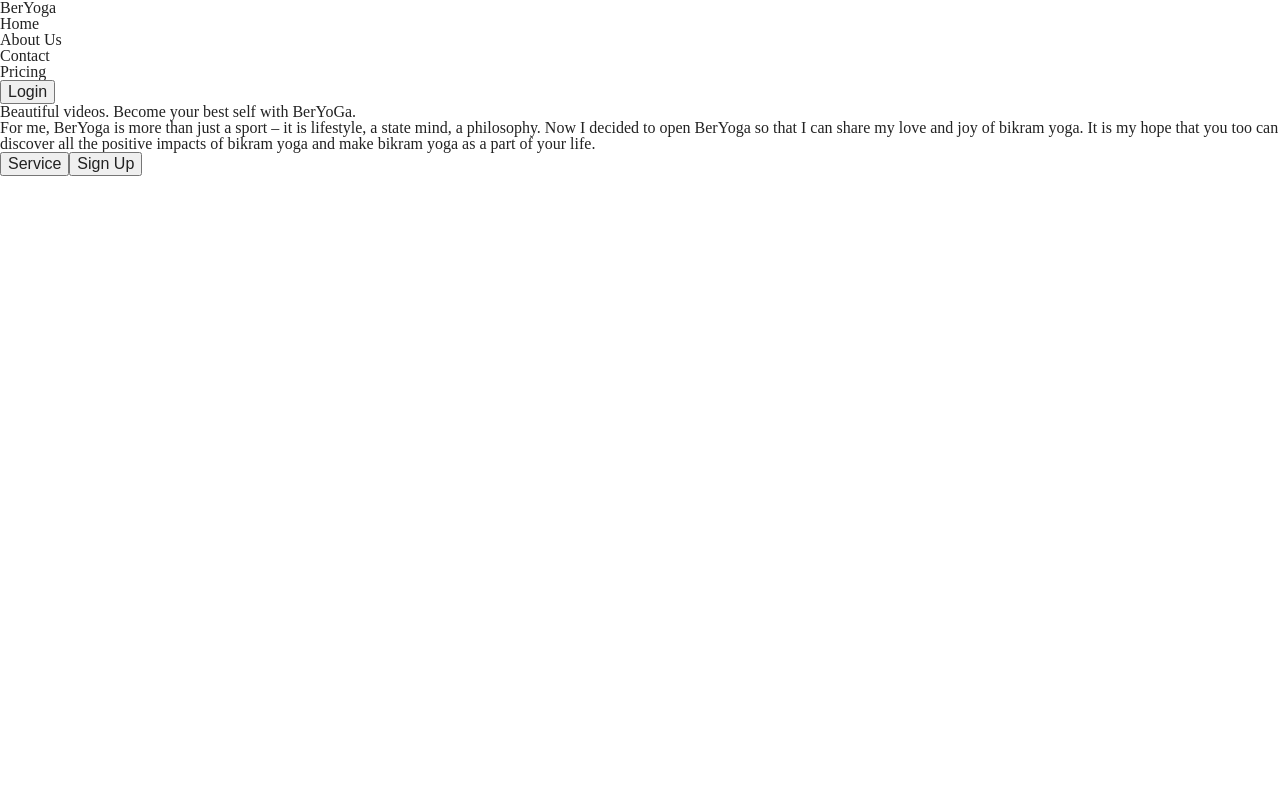
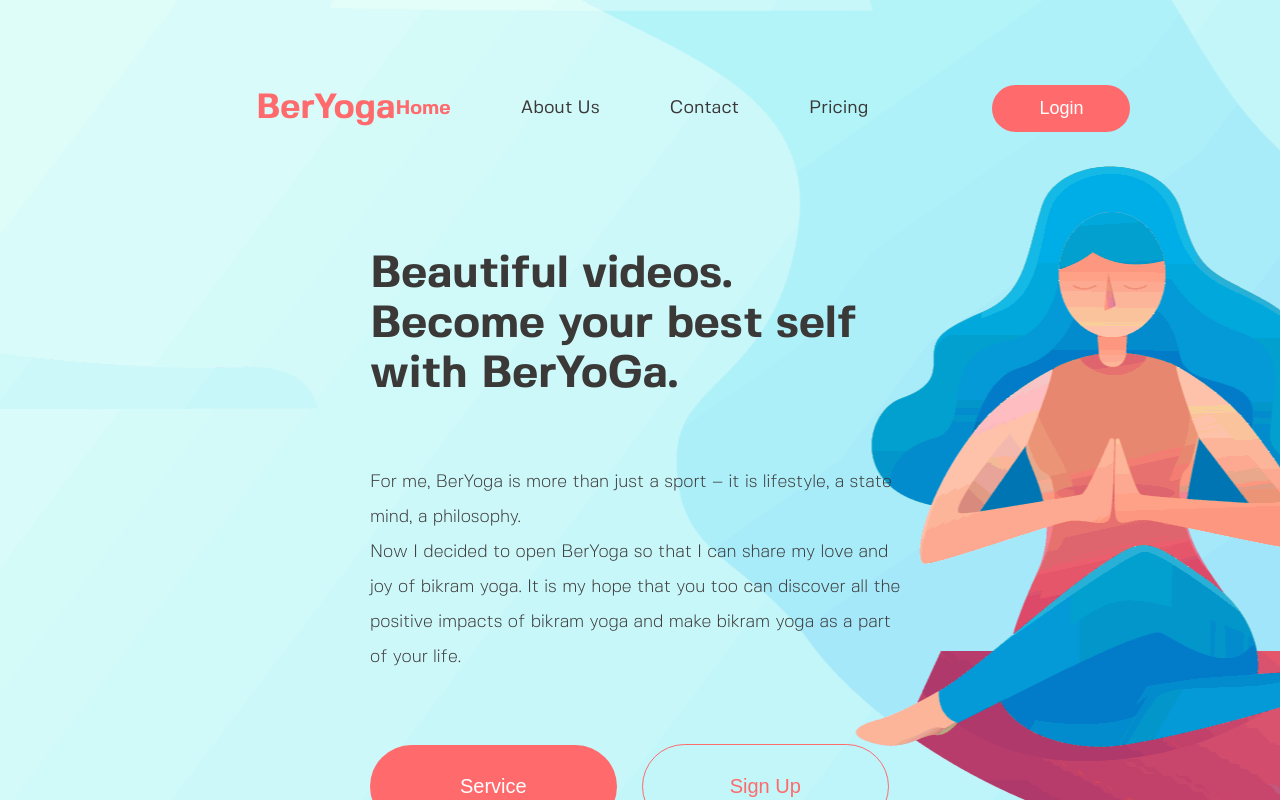
Before and after one commit to jekanov00/yoga_landing, a React (Create React App) app: page / in a window 1280 px wide. Shown: the top 800 px of the page. Built offline with nearby package versions, Linux system fonts and the light colour scheme.

Commit message:
Add header

```diff
--- a/src/App.css
+++ b/src/App.css
@@ -3,3 +3,113 @@
 * {
   box-sizing: border-box;
 }
+
+body {
+  font-family: 'fivosans';
+  background-color: #eceff1;
+  color: #3B3838;
+}
+
+.button {
+  outline: none;
+  border: none;
+  color: #FFFFFF;
+  font-size: 18px;
+  font-weight: 400;
+  background-color: transparent;
+  border-radius: 50px;
+  text-transform: capitalize;
+}
+
+.button:hover {
+  box-shadow: -5px 8px 25px -5px rgba(255,106,109,0.8);
+}
+
+.topBar {
+  display: flex;
+  padding: 85px 245px;
+  line-height: 47px;
+  position: fixed;
+  top: 0;
+  left: 0;
+  right: 0;
+}
+
+.logo {
+  font-size: 35px;
+  font-weight: 700;
+  color: #ff6a6d;
+  margin-left: 11px;
+}
+
+.nav {
+  margin-left: auto;
+}
+
+.nav__list {
+  display: flex;
+  justify-content: space-between;
+  font-size: 18px;
+  font-weight: 400;
+  width: 473px;
+}
+
+.nav__item {
+  text-transform: capitalize;
+  cursor: pointer;
+}
+
+.nav__item_active {
+  font-weight: 700;
+  color: #ff6a6d;
+  font-size: 110%;
+}
+
+.login {
+  margin-left: 124px;
+}
+
+.login__button {
+  background-color: #ff6a6d;
+  padding: 13px 47px;
+}
+
+.welcome {
+  margin-left:370px;
+  padding-top: 250px;
+  max-width: 538px;
+}
+
+.welcome .title {
+  font-size: 45px;
+  font-weight: 700;
+  line-height: 50px;
+  margin-bottom: 65px;
+}
+
+.welcome .text {
+  font-size: 18px;
+  font-weight: 300;
+  line-height: 35px;
+  margin-bottom: 69px;
+}
+
+.welcome .service {
+  background-color: #ff6a6d;
+  padding: 30px 90px;
+  font-size: 20px;
+  margin-right: 25px;
+}
+
+.welcome .signup {
+  border: 1px solid #ff6a6d;
+  padding: 30px 87px;
+  color: #ff6a6d;
+  font-size: 20px;
+}
+
+.header {
+  background: url('./assets/images/header_bg.png') no-repeat center;
+  background-size: cover;
+  min-height: 1463px;
+}
--- a/src/App.jsx
+++ b/src/App.jsx
@@ -7,19 +7,22 @@ function App() {
         <div className="topBar">
           <div className="logo">BerYoga</div>
           <nav className="nav">
-            <ul className='nav__list'>
-              <li className="nav__item">Home</li>
+            <ul className="nav__list">
+              <li className="nav__item_active nav__item">Home</li>
               <li className="nav__item">About Us</li>
               <li className="nav__item">Contact</li>
               <li className="nav__item">Pricing</li>
             </ul>
           </nav>
-          <div className="login"><button className='button login__button'>Login</button></div>
+          <div className="login">
+            <button className="button login__button">Login</button>
+          </div>
         </div>
         <article className="welcome">
           <h1 className="title">Beautiful videos. Become your best self with BerYoGa.</h1>
           <p className="text">
             For me, BerYoga is more than just a sport – it is lifestyle, a state mind, a philosophy.
+            {<br />}
             Now I decided to open BerYoga so that I can share my love and joy of bikram yoga. It is
             my hope that you too can discover all the positive impacts of bikram yoga and make
             bikram yoga as a part of your life.
```
Also changed, not shown: src/assets/images/header_bg.png (added).
